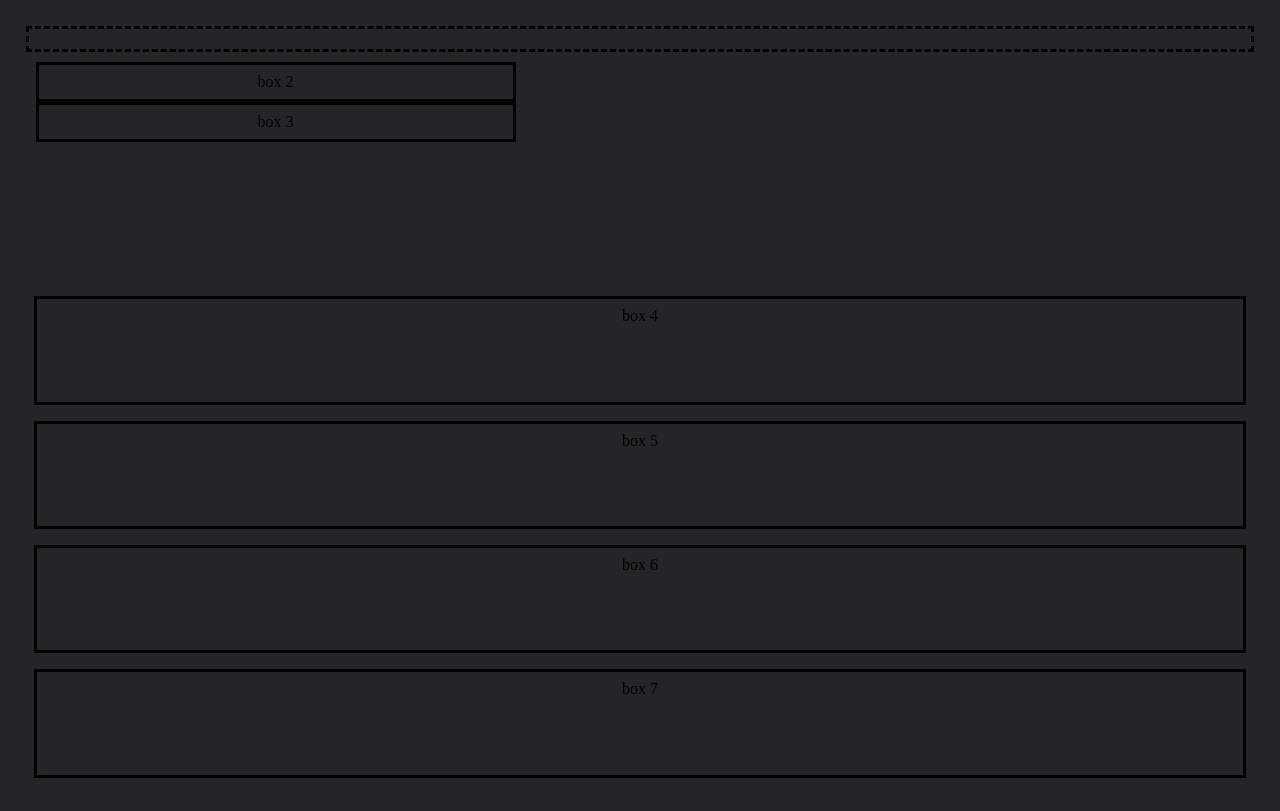
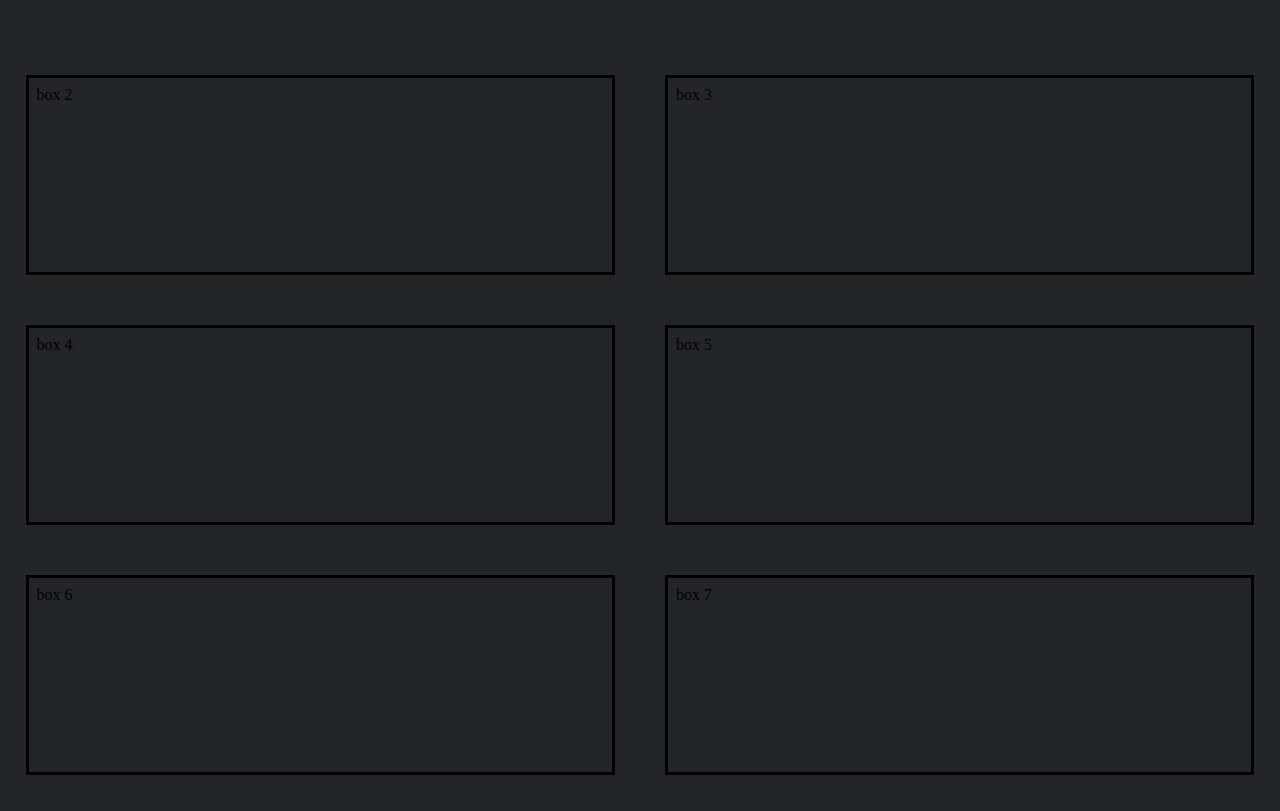
Before and after one commit to LuisM1874/CSS-Project, a plain HTML site: page index.html in a window 1280 px wide. Drawn offline with Linux system fonts and the light colour scheme.

Commit message:
added grid

```diff
--- a/index.html
+++ b/index.html
@@ -9,29 +9,16 @@
 </head>
 
 <body>
-
-    <div class="box-wrapper">
-
  <div id="box1"></div>
-
-        <div class="left-column">
+    <div id="grid">
 
         <div class="box-outlines" id="box2"> box 2</div>
 
         <div class="box-outlines" id="box3"> box 3</div>
 
-        </div>
-
-        <div class="middle-column">
-
         <div class="box-outlines" id="box4"> box 4</div>
 
         <div class="box-outlines" id="box5"> box 5</div>
-
-        </div>
-
-
-        <div class="right-column">
 
         <div class="box-outlines" id="box6"> box 6</div>
 
@@ -39,7 +26,5 @@
 
     </div>
 
-    </div>
-
 </body>
 </html>
--- a/style.css
+++ b/style.css
@@ -14,56 +14,13 @@ body {
     overflow: hidden;
 }
 
-.box-wrapper {
-    height: 95vh;
-    width: 100%;
-    display: flex;
-    flex-direction: column;
-    text-align: center;
-}
-
-.left-column{
-    padding: 10px;
-    flex-grow: 1;
-    display: flex;
-    flex-direction: column;
-    width: 500px;
-    border:black
-
-}
-
-
-.middle-column{
-    flex-grow: 1;
-    display: flex;
-    flex-direction: column;
-}
-
-.middle-column div {
-    flex-grow: 1;
-    margin: 8px;
-
-}
-
-.middle-column div+div{
-    margin-top: 8px;
-}
-
-.right-column{
-    flex-grow: 1;
-    display: flex;
-    flex-direction: column;
-
-
-}
-
-.right-column div{
-    flex-grow: 1;
-    margin: 8px;
-}
-
-.right-column div+div{
-    margin-top: 8px;
+#grid {
+    display: grid;
+    margin-top: 75px;
+    grid-template-columns: 1fr 1fr;
+    grid-template-rows: 200px;
+    column-gap: 50px;
+    row-gap: 50px;
 }
 
 .box-outlines{
@@ -72,8 +29,7 @@ body {
 }
 
 #box1 {
-    padding: 10px;
-    border: dashed 3px black
+
 }
 
 #box2{
@@ -85,9 +41,17 @@ body {
 }
 
 #box4{
-
+height: 200px;
 }
 
 #box5{
+height: 200px;
+}
 
+#box6{
+height: 200px;
 }
+
+#box7{
+height:200px;
+}
```
Lines whose indentation alone changed are shown as unchanged.
